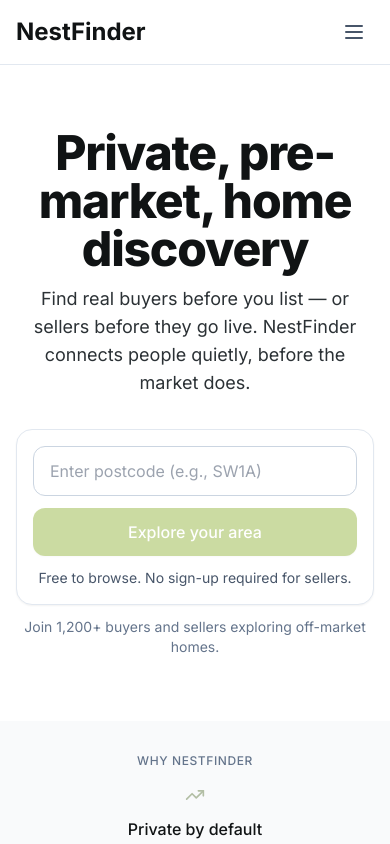
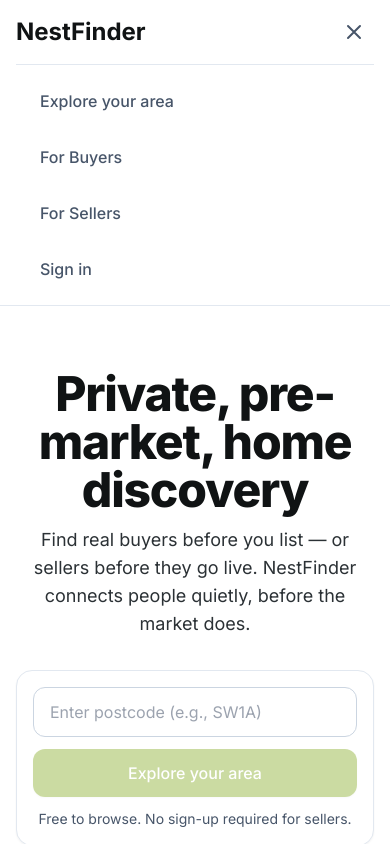
Before and after one commit to OscarTitcombe/NestFinderWebApp, a Next.js app: page / in a window 390 px wide. Both pictures are taken after a click on the button "Open mobile menu". Shown: the top 844 px of the page. Built offline with nearby package versions, Linux system fonts and the light colour scheme.

Commit message:
mobile optomization

```diff
--- a/components/Navbar.tsx
+++ b/components/Navbar.tsx
@@ -2,10 +2,12 @@
 
 import Link from 'next/link'
 import { usePathname } from 'next/navigation'
+import { useState } from 'react'
 
 export default function Navbar() {
   const pathname = usePathname()
   const isHome = pathname === '/'
+  const [isMobileMenuOpen, setIsMobileMenuOpen] = useState(false)
 
   return (
     <nav className={`sticky top-0 z-50 transition-all duration-200 ${
@@ -54,15 +56,59 @@
           {/* Mobile menu button */}
           <div className="md:hidden">
             <button
+              onClick={() => setIsMobileMenuOpen(!isMobileMenuOpen)}
               className="text-slate-600 hover:text-[#101314] transition-colors focus-visible:ring-2 focus-visible:ring-primary focus-visible:outline-none rounded-lg p-2"
-              aria-label="Open mobile menu"
+              aria-label={isMobileMenuOpen ? "Close mobile menu" : "Open mobile menu"}
+              aria-expanded={isMobileMenuOpen}
             >
-              <svg className="w-6 h-6" fill="none" stroke="currentColor" viewBox="0 0 24 24">
-                <path strokeLinecap="round" strokeLinejoin="round" strokeWidth={2} d="M4 6h16M4 12h16M4 18h16" />
-              </svg>
+              {isMobileMenuOpen ? (
+                <svg className="w-6 h-6" fill="none" stroke="currentColor" viewBox="0 0 24 24">
+                  <path strokeLinecap="round" strokeLinejoin="round" strokeWidth={2} d="M6 18L18 6M6 6l12 12" />
+                </svg>
+              ) : (
+                <svg className="w-6 h-6" fill="none" stroke="currentColor" viewBox="0 0 24 24">
+                  <path strokeLinecap="round" strokeLinejoin="round" strokeWidth={2} d="M4 6h16M4 12h16M4 18h16" />
+                </svg>
+              )}
             </button>
           </div>
         </div>
+
+        {/* Mobile menu dropdown */}
+        {isMobileMenuOpen && (
+          <div className="md:hidden border-t border-slate-200 bg-white">
+            <div className="nf-container py-4 space-y-4">
+              <Link
+                href="/market"
+                className="block text-slate-600 hover:text-[#101314] transition-colors font-medium focus-visible:ring-2 focus-visible:ring-primary focus-visible:outline-none rounded-lg px-2 py-2"
+                onClick={() => setIsMobileMenuOpen(false)}
+              >
+                Explore your area
+              </Link>
+              <Link
+                href="/for-buyers"
+                className="block text-slate-600 hover:text-[#101314] transition-colors font-medium focus-visible:ring-2 focus-visible:ring-primary focus-visible:outline-none rounded-lg px-2 py-2"
+                onClick={() => setIsMobileMenuOpen(false)}
+              >
+                For Buyers
+              </Link>
+              <Link
+                href="/for-sellers"
+                className="block text-slate-600 hover:text-[#101314] transition-colors font-medium focus-visible:ring-2 focus-visible:ring-primary focus-visible:outline-none rounded-lg px-2 py-2"
+                onClick={() => setIsMobileMenuOpen(false)}
+              >
+                For Sellers
+              </Link>
+              <Link
+                href="/signin"
+                className="block text-slate-600 hover:text-[#101314] transition-colors font-medium focus-visible:ring-2 focus-visible:ring-primary focus-visible:outline-none rounded-lg px-2 py-2"
+                onClick={() => setIsMobileMenuOpen(false)}
+              >
+                Sign in
+              </Link>
+            </div>
+          </div>
+        )}
       </div>
     </nav>
   )
--- a/components/PropertyQuiz.tsx
+++ b/components/PropertyQuiz.tsx
@@ -166,15 +166,15 @@
   const currentStepData = steps[currentStep]
 
   return (
-    <div className="flex items-center justify-center min-h-[calc(100vh-8rem)] py-12">
-      <div className="container-custom max-w-4xl">
+    <div className="flex items-center justify-center min-h-[calc(100vh-8rem)] py-4 sm:py-8 lg:py-12 px-4 sm:px-6">
+      <div className="w-full max-w-4xl mx-auto">
           {/* Progress Bar */}
-          <div className="mb-8">
+          <div className="mb-6 sm:mb-8">
             <div className="flex items-center justify-between mb-2">
-              <span className="text-sm font-medium text-slate-600">
+              <span className="text-xs sm:text-sm font-medium text-slate-600">
                 Step {currentStep + 1} of {steps.length}
               </span>
-              <span className="text-sm text-slate-500">
+              <span className="text-xs sm:text-sm text-slate-500">
                 {Math.round(((currentStep + 1) / steps.length) * 100)}% complete
               </span>
             </div>
@@ -187,14 +187,14 @@
           </div>
 
           {/* Header */}
-          <div className="text-center mb-8">
-            <h1 className="quiz-title mb-4">
+          <div className="text-center mb-6 sm:mb-8">
+            <h1 className="text-2xl sm:text-3xl lg:text-4xl font-bold text-[#101314] mb-2 sm:mb-4 leading-tight">
               {currentStepData.title}
             </h1>
           </div>
 
           {/* Options */}
-          <div className="grid grid-cols-1 md:grid-cols-2 gap-4 mb-8 w-full max-w-[800px] mx-auto">
+          <div className="grid grid-cols-1 sm:grid-cols-2 gap-3 sm:gap-4 mb-6 sm:mb-8 w-full max-w-[800px] mx-auto">
             {currentStepData.options.map((option) => {
               const isSelected = currentStepData.multiSelect
                 ? answers.features.includes(option.value)
@@ -207,18 +207,25 @@
                 <button
                   key={option.value}
                   onClick={() => handleAnswer(option.value)}
-                  className={`p-6 rounded-xl border-2 text-left transition-all duration-200 ${
+                  className={`p-4 sm:p-6 rounded-xl border-2 text-left transition-all duration-200 min-h-[60px] sm:min-h-[80px] flex items-center ${
                     isSelected
                       ? 'border-primary bg-primary/5 shadow-md'
-                      : 'border-slate-200 hover:border-slate-300 hover:shadow-sm'
+                      : 'border-slate-200 hover:border-slate-300 hover:shadow-sm active:scale-[0.98]'
                   }`}
                 >
-                  <div className="flex items-center">
+                  <div className="flex items-center w-full">
                     <div className="flex-1">
-                      <h3 className="font-semibold text-dark">
+                      <h3 className="font-semibold text-[#101314] text-base sm:text-lg">
                         {option.label}
                       </h3>
                     </div>
+                    {isSelected && (
+                      <div className="ml-2">
+                        <svg className="w-5 h-5 text-primary" fill="currentColor" viewBox="0 0 20 20">
+                          <path fillRule="evenodd" d="M16.707 5.293a1 1 0 010 1.414l-8 8a1 1 0 01-1.414 0l-4-4a1 1 0 011.414-1.414L8 12.586l7.293-7.293a1 1 0 011.414 0z" clipRule="evenodd" />
+                        </svg>
+                      </div>
+                    )}
                   </div>
                 </button>
               )
@@ -226,19 +233,21 @@
           </div>
 
           {/* Navigation */}
-          <div className="flex justify-between items-center">
+          <div className="flex flex-col sm:flex-row justify-between items-stretch sm:items-center gap-4 sm:gap-0">
             <button
               onClick={handleBack}
-              className="flex items-center gap-2 px-6 py-3 text-slate-600 hover:text-slate-800 transition-colors"
+              className="flex items-center justify-center gap-2 px-4 sm:px-6 py-3 text-slate-600 hover:text-slate-800 transition-colors rounded-lg hover:bg-slate-50 min-h-[48px]"
             >
               <ChevronLeft className="w-5 h-5" />
-              {currentStep === 0 ? 'Back to postcode' : 'Previous'}
+              <span className="text-sm sm:text-base">
+                {currentStep === 0 ? 'Back to postcode' : 'Previous'}
+              </span>
             </button>
 
-            <div className="flex items-center gap-4">
+            <div className="flex items-center gap-3 sm:gap-4">
               <button
                 onClick={handleSkip}
-                className="px-6 py-3 text-slate-500 hover:text-slate-700 transition-colors font-medium"
+                className="px-4 sm:px-6 py-3 text-slate-500 hover:text-slate-700 transition-colors font-medium rounded-lg hover:bg-slate-50 min-h-[48px] text-sm sm:text-base"
               >
                 Skip
               </button>
@@ -246,13 +255,13 @@
               <button
                 onClick={handleNext}
                 disabled={!canProceed()}
-                className={`flex items-center gap-2 px-8 py-3 rounded-lg font-medium transition-all ${
+                className={`flex items-center justify-center gap-2 px-6 sm:px-8 py-3 rounded-lg font-medium transition-all min-h-[48px] text-sm sm:text-base ${
                   canProceed()
-                    ? 'bg-primary text-white hover:bg-primary/90 shadow-lg'
+                    ? 'bg-primary text-white hover:bg-primary/90 shadow-lg active:scale-[0.98]'
                     : 'bg-slate-200 text-slate-400 cursor-not-allowed'
                 }`}
               >
-                {currentStep === steps.length - 1 ? 'Find buyers' : 'Next'}
+                <span>{currentStep === steps.length - 1 ? 'Find buyers' : 'Next'}</span>
                 <ChevronRight className="w-5 h-5" />
               </button>
             </div>
```
